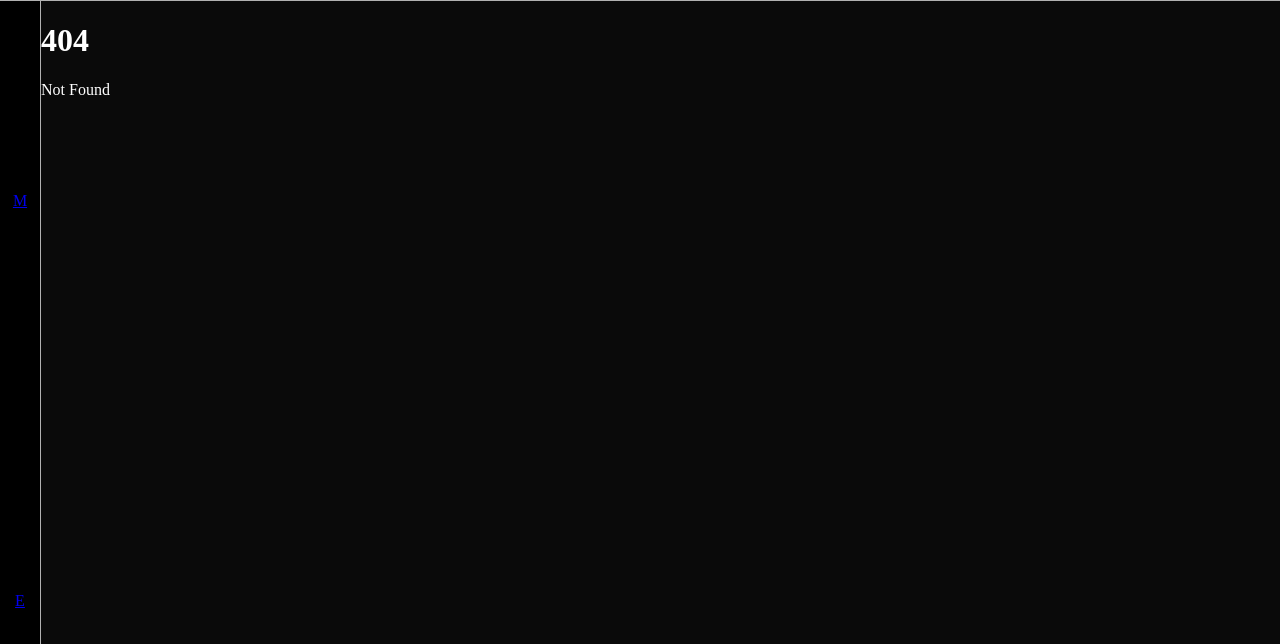
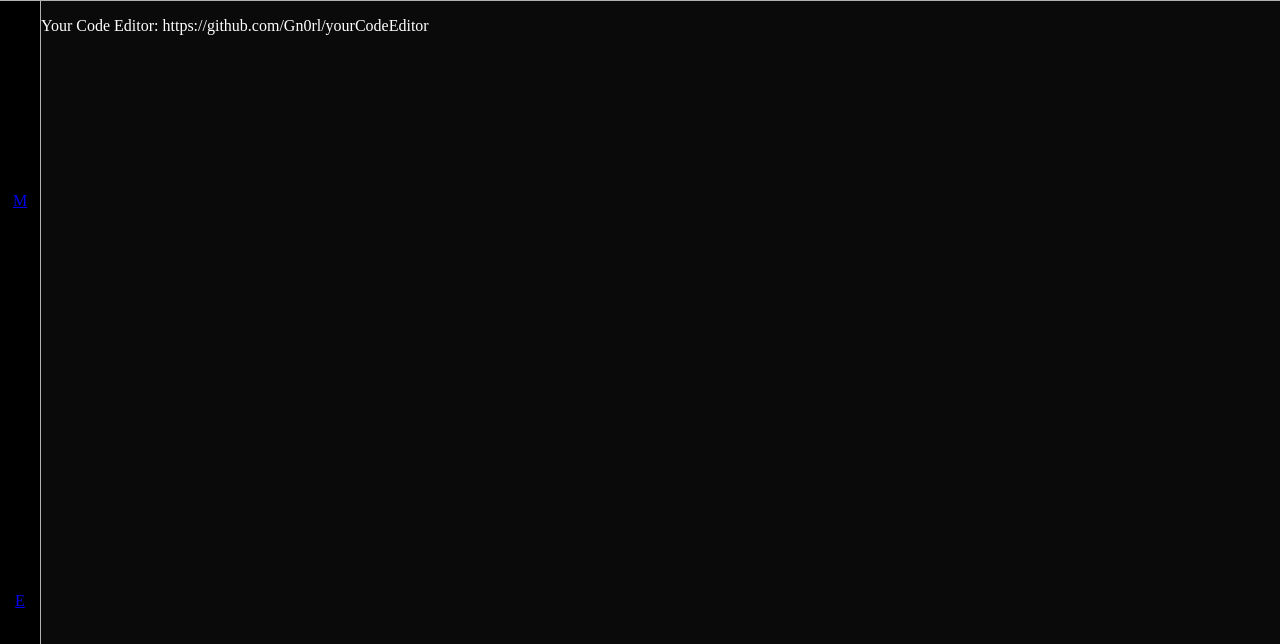
Before and after one commit to Gn0rl/yourCodeEditor, a SvelteKit app: page / in a window 1280 px wide. Before the commit this address had no page. Shown: the top 644 px of the page. Built offline with nearby package versions, Linux system fonts and the light colour scheme.

Commit message:
mainPage

```diff
--- /dev/null
+++ b/src/routes/+page.svelte
@@ -0,0 +1,3 @@
+<p>
+    Your Code Editor: https://github.com/Gn0rl/yourCodeEditor
+</p>
```
Also changed, not shown: 1 other file (tests, documents, lock files or other folders).
